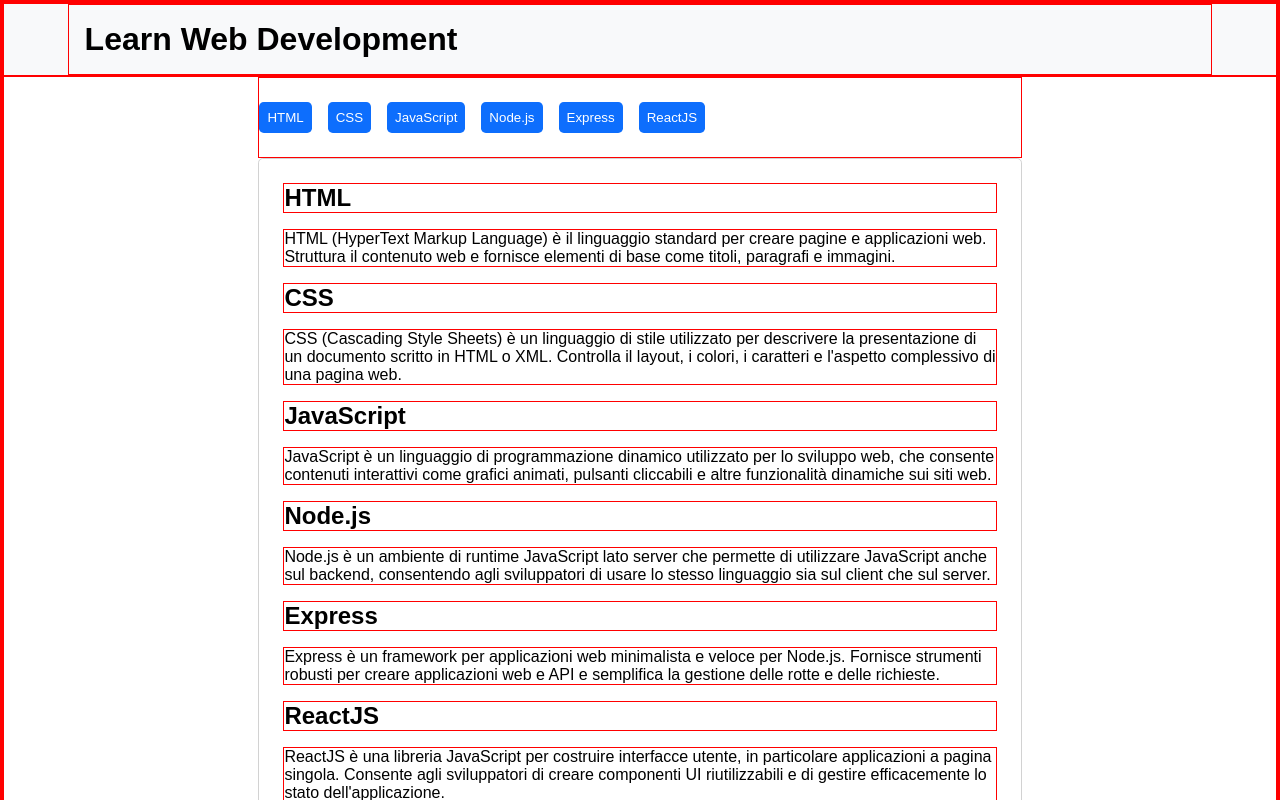
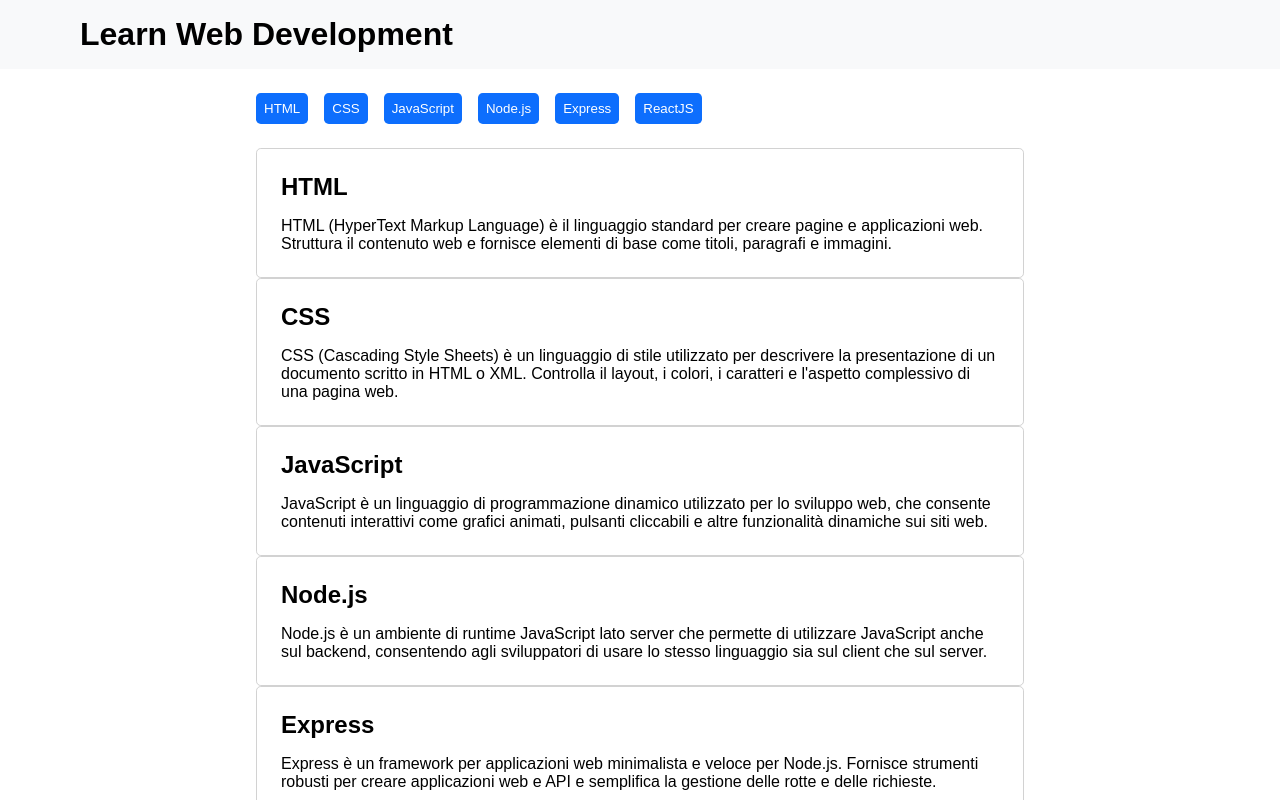
Before and after one commit to francescodelmonaco/react-use-state, a React (Vite) app: page / in a window 1280 px wide. Shown: the top 800 px of the page. Built offline with nearby package versions, Linux system fonts and the light colour scheme.

Commit message:
fix: main and card components

```diff
--- a/src/components/Card.jsx
+++ b/src/components/Card.jsx
@@ -1,21 +1,11 @@
 const Card = (props) => {
 
-    const { content } = props;
+    const { key, title, content } = props;
 
     return (
-        <div className="margin-60 card-container">
-            {
-                content.map((element) => {
-                    const { id, title, description } = element;
-
-                    return (
-                        <>
-                            <h2 key={id} >{title}</h2>
-                            <p>{description}</p>
-                        </>
-                    );
-                })
-            }
+        <div id={key} className="margin-60 card-container">
+            <h2>{title}</h2>
+            <p>{content}</p>
         </div>
     )
 };
--- a/src/components/Main.jsx
+++ b/src/components/Main.jsx
@@ -9,7 +9,14 @@ const Main = () => {
     return (
         <main>
             <ButtonsList />
-            <Card content={array} />
+
+            {
+                array.map((element) => {
+                    return (
+                        <Card key={element.id} title={element.title} content={element.description} />
+                    )
+                })
+            }
         </main>
     )
 };
--- a/src/index.css
+++ b/src/index.css
@@ -3,7 +3,7 @@
   padding: 0;
   box-sizing: border-box;
 
-  border: 1px solid red;
+  /* border: 1px solid red; */
 
   font-family: sans-serif;
 }
```
